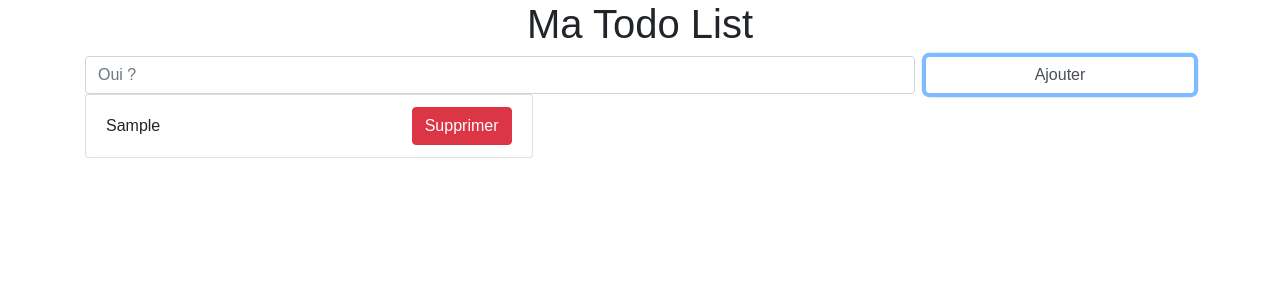
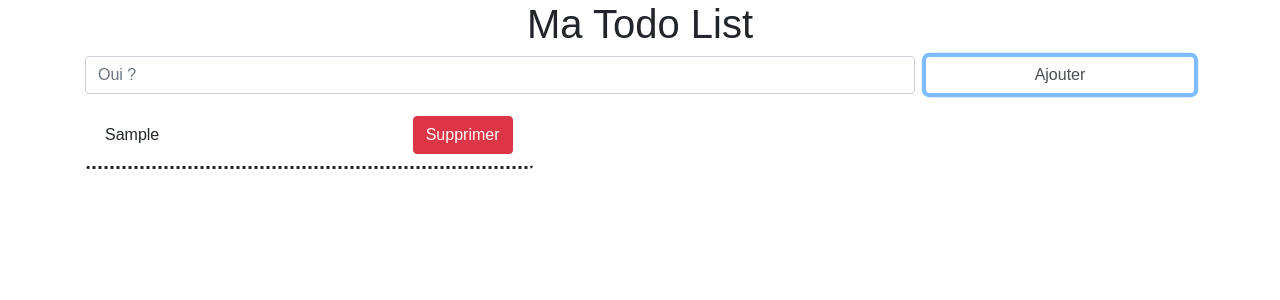
Before and after one commit to Barbe-Bleue/todo-list, a React (Create React App) app: page / in a window 1280 px wide. Both pictures are taken after typing "Sample" into the empty fields and a click on the button "Ajouter". Shown: the top 300 px of the page. Built offline with nearby package versions, Linux system fonts and the light colour scheme.

Commit message:
add css for todo list

```diff
--- /dev/null
+++ b/src/Todo/TodoList.css
@@ -0,0 +1,9 @@
+.items{
+  margin-top: 10px;
+}
+.item{
+  border-bottom: dotted;
+  border-left: none;
+  border-right: none;
+  border-top: none;
+}
--- a/src/Todo/TodoList.js
+++ b/src/Todo/TodoList.js
@@ -1,5 +1,5 @@
 import React, { Component } from 'react';
-
+import './TodoList.css'
 class TodoList extends Component {
 
   // Déclarations des variables de base
@@ -52,7 +52,8 @@ class TodoList extends Component {
     // item = un des items (key => value)
     return this.state.items.map((item) => {
       return (
-        <li className="list-group-item d-flex justify-content-between align-items-center" key={item}>
+        <li className="list-group-item d-flex justify-content-between
+          align-items-center item" key={item}>
           {item}
           <button
             onClick={this.deleteTodo.bind(this, item)}
@@ -86,7 +87,7 @@ class TodoList extends Component {
             </button>
           </div>
         </form>
-        <ul className="list-group col-5">
+        <ul className="list-group col-5 items">
           {this.renderTodos()}
         </ul>
       </div>
```
